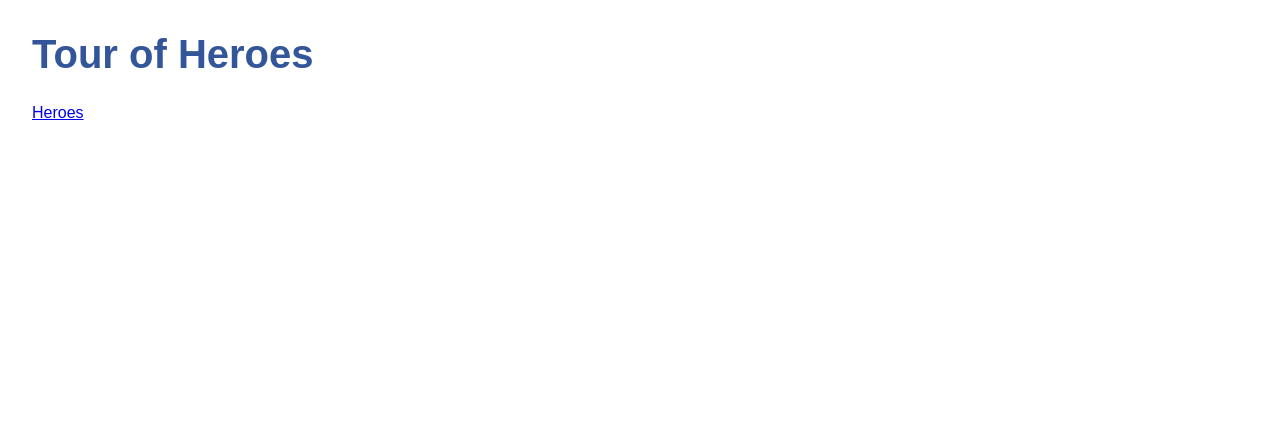
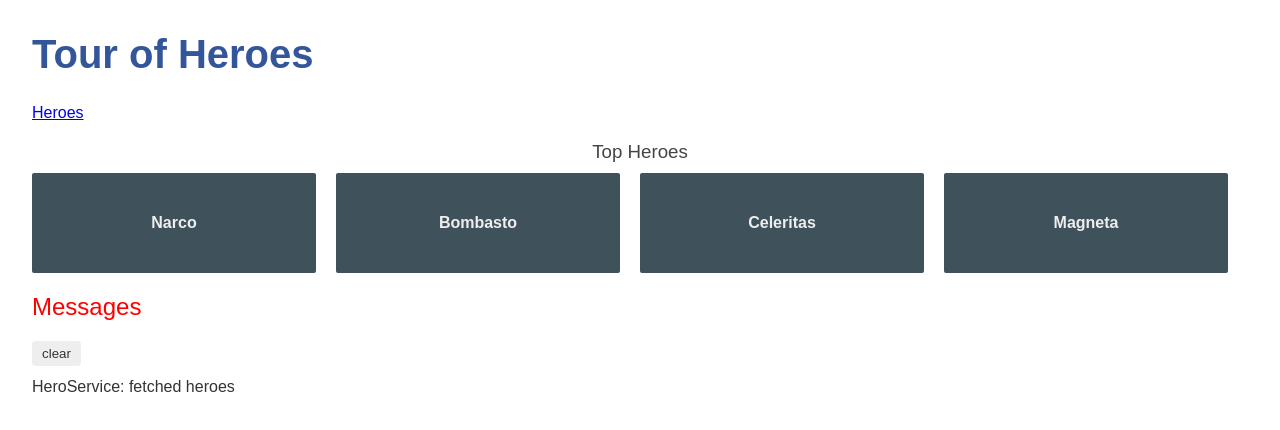
Before and after one commit to shinemon/angular-samples, an Angular app in the folder angular-tour-of-heroes/: page /dashboard in a window 1280 px wide. Before the commit this address led to /. Shown: the top 430 px of the page. Built offline with nearby package versions, Linux system fonts and the light colour scheme.

Commit message:
dashboard change, default route, dashboard route added

```diff
--- a/angular-tour-of-heroes/src/app/app-routing.module.ts
+++ b/angular-tour-of-heroes/src/app/app-routing.module.ts
@@ -1,10 +1,13 @@
 import { NgModule } from '@angular/core';
 import { Routes, RouterModule } from '@angular/router';
 import {HeroesComponent} from './heroes/heroes.component';
+import {DashboardComponent} from './dashboard/dashboard.component';
 
 
 const routes: Routes = [
-{path: 'heroes', component: HeroesComponent}
+{path: 'dashboard', component: DashboardComponent},
+{path: 'heroes', component: HeroesComponent},
+{path: '', redirectTo: '/dashboard', pathMatch: 'full'}
 ];
 
 @NgModule({
--- a/angular-tour-of-heroes/src/app/dashboard/dashboard.component.css
+++ b/angular-tour-of-heroes/src/app/dashboard/dashboard.component.css
@@ -0,0 +1,63 @@
+/* DashboardComponent's private CSS styles */
+[class*='col-'] {
+  float: left;
+  padding-right: 20px;
+  padding-bottom: 20px;
+}
+[class*='col-']:last-of-type {
+  padding-right: 0;
+}
+a {
+  text-decoration: none;
+}
+*, *:after, *:before {
+  -webkit-box-sizing: border-box;
+  -moz-box-sizing: border-box;
+  box-sizing: border-box;
+}
+h3 {
+  text-align: center;
+  margin-bottom: 0;
+}
+h4 {
+  position: relative;
+}
+.grid {
+  margin: 0;
+}
+.col-1-4 {
+  width: 25%;
+}
+.module {
+  padding: 20px;
+  text-align: center;
+  color: #eee;
+  max-height: 120px;
+  min-width: 120px;
+  background-color: #3f525c;
+  border-radius: 2px;
+}
+.module:hover {
+  background-color: #eee;
+  cursor: pointer;
+  color: #607d8b;
+}
+.grid-pad {
+  padding: 10px 0;
+}
+.grid-pad > [class*='col-']:last-of-type {
+  padding-right: 20px;
+}
+@media (max-width: 600px) {
+  .module {
+    font-size: 10px;
+    max-height: 75px; }
+}
+@media (max-width: 1024px) {
+  .grid {
+    margin: 0;
+  }
+  .module {
+    min-width: 60px;
+  }
+}
--- a/angular-tour-of-heroes/src/app/dashboard/dashboard.component.html
+++ b/angular-tour-of-heroes/src/app/dashboard/dashboard.component.html
@@ -1 +1,9 @@
-<p>dashboard works!</p>
+<h3>Top Heroes</h3>
+
+<div class="grid grid-pad">
+  <a *ngFor="let hero of heroes" class="col-1-4">
+    <div class="module hero">
+      <h4>{{hero.name}}</h4>
+    </div>
+  </a>
+</div>
--- a/angular-tour-of-heroes/src/app/dashboard/dashboard.component.ts
+++ b/angular-tour-of-heroes/src/app/dashboard/dashboard.component.ts
@@ -1,15 +1,23 @@
 import { Component, OnInit } from '@angular/core';
+import { Hero } from '../hero';
+import { HeroService } from '../hero.service';
 
 @Component({
-  selector: 'app-dashboard',
-  templateUrl: './dashboard.component.html',
-  styleUrls: ['./dashboard.component.css']
+selector: 'app-dashboard',
+templateUrl: './dashboard.component.html',
+styleUrls: [ './dashboard.component.css' ]
 })
 export class DashboardComponent implements OnInit {
+heroes: Hero[] = [];
 
-  constructor() { }
+constructor(private heroService: HeroService) { }
 
-  ngOnInit(): void {
+  ngOnInit() {
+    this.getHeroes();
   }
 
+  getHeroes(): void {
+    this.heroService.getHeroes()
+      .subscribe(heroes => this.heroes = heroes.slice(1, 5));
+  }
 }
```
